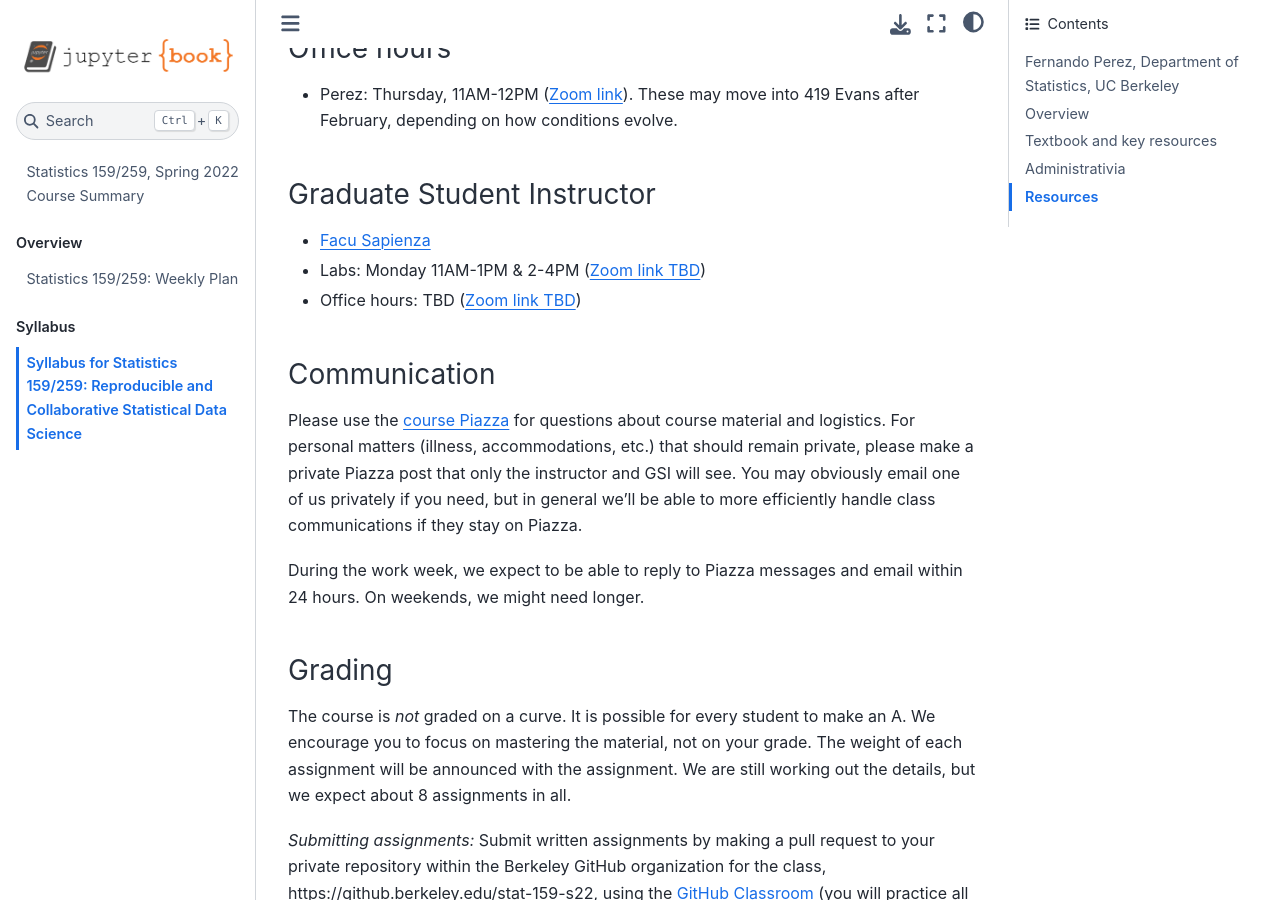
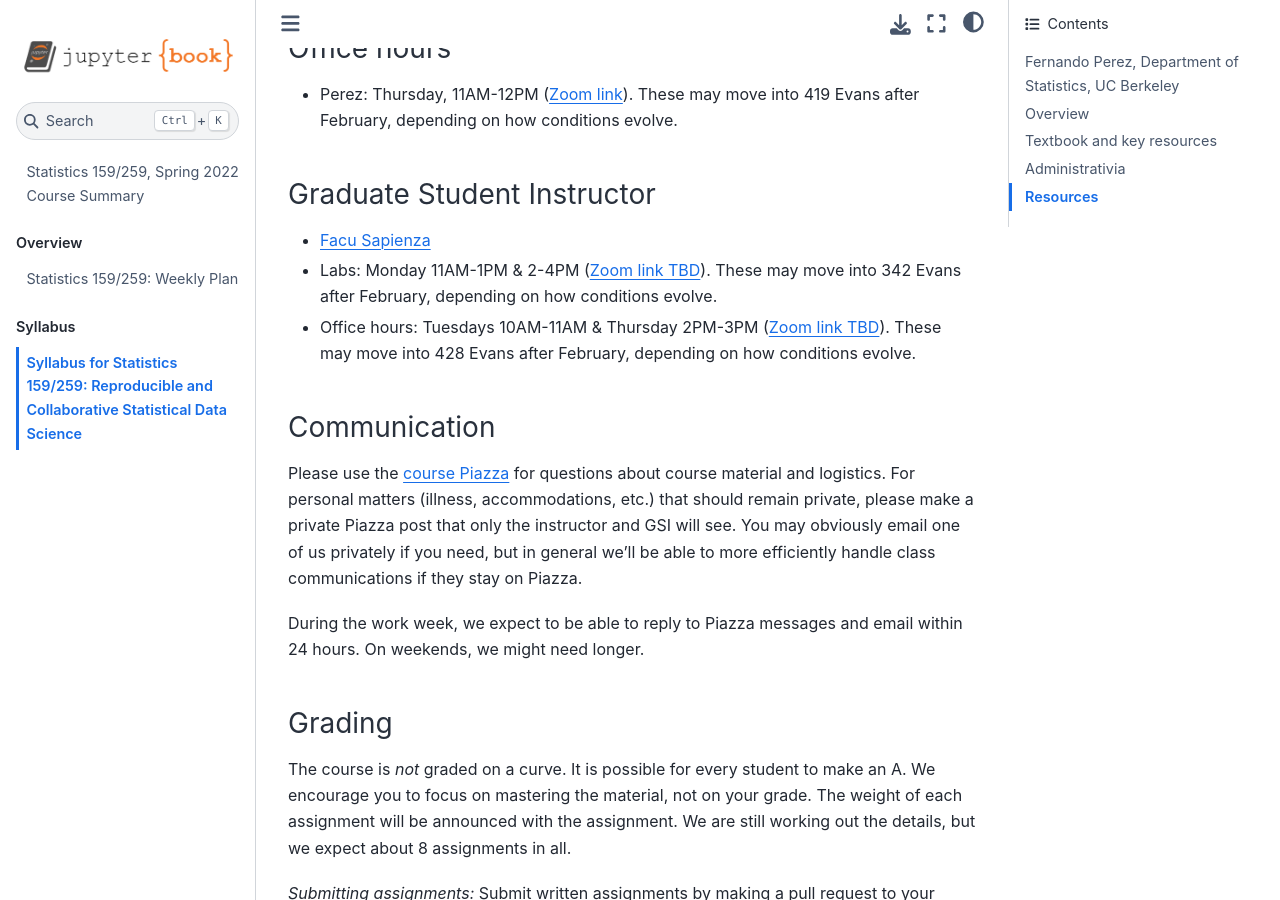
Before and after one commit to UCB-stat-159-s22/site, a Jupyter Book: the page built from syllabus.md, in a window 1280 px wide and 900 px high, scrolled down 2673 px. Built offline with Jupyter Book 1.0.4 settings and Sphinx 7.4.7 and the Sphinx Book theme 1.1.4, drawn with Linux system fonts in a browser that asks for light colours; pages that are not in the unit, such as notebooks, are missing from menus.

Commit message:
Updated GSI office hours

```diff
--- a/syllabus.md
+++ b/syllabus.md
@@ -88,8 +88,8 @@ will be provided, but not all topics required to do the homework will be covered
 
 ### Graduate Student Instructor
 + [Facu Sapienza](mailto:fsapienza@berkeley.edu)
-+ Labs: Monday 11AM-1PM & 2-4PM ([Zoom link TBD]())
-+ Office hours: TBD ([Zoom link TBD]())
++ Labs: Monday 11AM-1PM & 2-4PM ([Zoom link TBD]()). These may move into 342 Evans after February, depending on how conditions evolve.
++ Office hours: Tuesdays 10AM-11AM & Thursday 2PM-3PM ([Zoom link TBD]()). These may move into 428 Evans after February, depending on how conditions evolve.
 
 
 ### Communication
```
